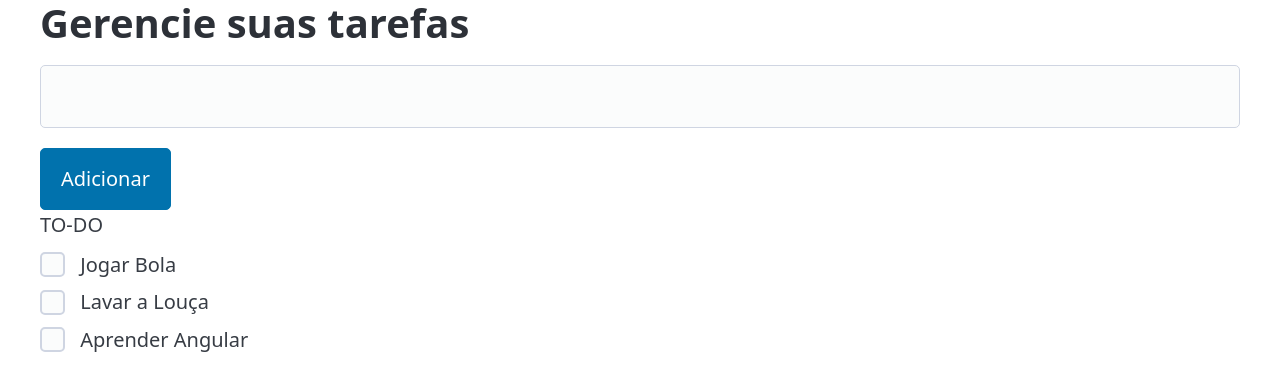
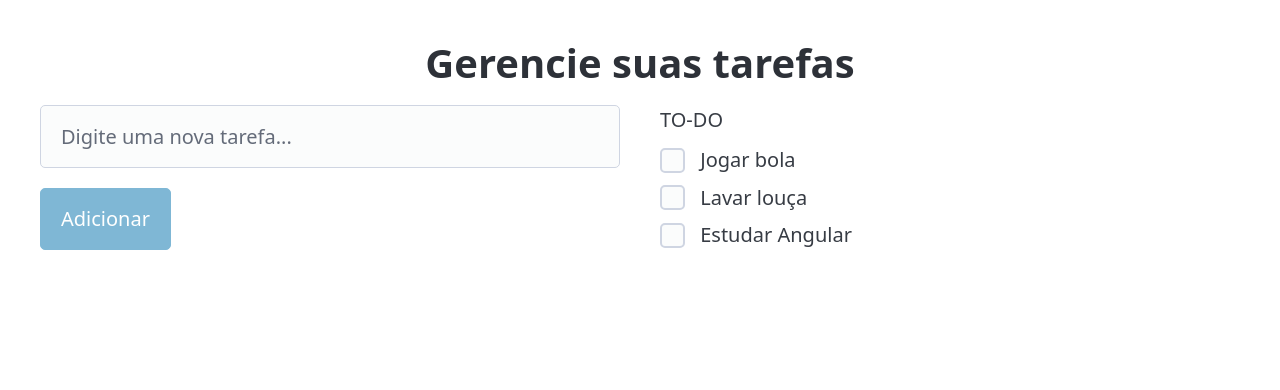
Before and after one commit to thiagomagano/todo-angular, an Angular app: page / in a window 1280 px wide. Shown: the top 390 px of the page. Built offline with nearby package versions, Linux system fonts and the light colour scheme.

Commit message:
adicionando interface Task e alguns ux no input

```diff
--- a/src/app/app.css
+++ b/src/app/app.css
@@ -0,0 +1,18 @@
+main {
+  padding-block: 2rem;
+}
+h1 {
+  text-align: center;
+}
+input[type='checkbox']:checked + span {
+  text-decoration: line-through;
+  color: #888;
+  opacity: 0.6;
+}
+span {
+  transition: all 0.3s ease;
+}
+
+.grid {
+  gap: 2rem;
+}
--- a/src/app/app.html
+++ b/src/app/app.html
@@ -1,23 +1,29 @@
 <main class="container">
   <h1>Gerencie suas tarefas</h1>
 
-  <form>
-    <input type="text" name="task" [(ngModel)]="task" />
-    <button (click)="adicionarTarefa($event)">Adicionar</button>
-  </form>
+  <div class="grid">
+    <div>
+      <input
+        type="text"
+        [value]="taskTitle()"
+        (input)="taskTitle.set($any($event.target).value)"
+        placeholder="Digite uma nova tarefa..."
+        class="task-input"
+      />
+      <button (click)="adicionarTarefa()" [disabled]="!taskTitle().trim()">Adicionar</button>
+    </div>
 
     <fieldset>
       <legend>TO-DO</legend>
 
-    @for (task of tasks(); track $index) {
+      @for (task of tasks(); track task.id) {
       <label>
-      <input type="checkbox" name="(item)" [checked]="" />
-      <span> {{task}} </span>
+        <input type="checkbox" name="(item)" />
+        <span> {{task.title}} </span>
       </label>
       } @empty {
       <p>Não existem tarefas</p>
       }
     </fieldset>
+  </div>
 </main>
-
-<router-outlet />
--- a/src/app/app.ts
+++ b/src/app/app.ts
@@ -1,28 +1,44 @@
 import { Component, signal } from '@angular/core';
 import { FormsModule } from '@angular/forms';
-import { RouterOutlet } from '@angular/router';
+
+interface Task {
+  id: number;
+  title: string;
+  done: boolean;
+}
 
 @Component({
   selector: 'app-root',
-  imports: [RouterOutlet, FormsModule],
+  imports: [FormsModule],
   templateUrl: './app.html',
   styleUrl: './app.css',
 })
 export class App {
   protected readonly title = signal('todo');
-  task = '';
+  taskTitle = signal('');
 
-  //tasks = signal(['Fazer compras', 'Aprender Angular', 'Jogar Bola']);
-  tasks = signal(this.getTarefas());
+  tasks = signal<Task[]>(this.getTarefas());
 
-  adicionarTarefa(event: MouseEvent) {
-    event.preventDefault();
-    //this.tasks.set([...this.tasks(), this.task]);
-    this.tasks.update((t) => (t = [...t, this.task]));
+  adicionarTarefa() {
+    const title = this.taskTitle().trim();
+
+    if (title) {
+      const newTask: Task = {
+        id: Date.now(),
+        title,
+        done: false,
+      };
+      this.tasks.update((t) => (t = [...t, newTask]));
+      this.taskTitle.set('');
+    }
   }
 
-  getTarefas(): string[] {
+  getTarefas(): Task[] {
     //chamada API
-    return ['Jogar Bola', 'Lavar a Louça', 'Aprender Angular'];
+    return [
+      { id: 1, title: 'Jogar bola', done: false },
+      { id: 2, title: 'Lavar louça', done: false },
+      { id: 3, title: 'Estudar Angular', done: false },
+    ];
   }
 }
```
Lines whose indentation alone changed are shown as unchanged.
